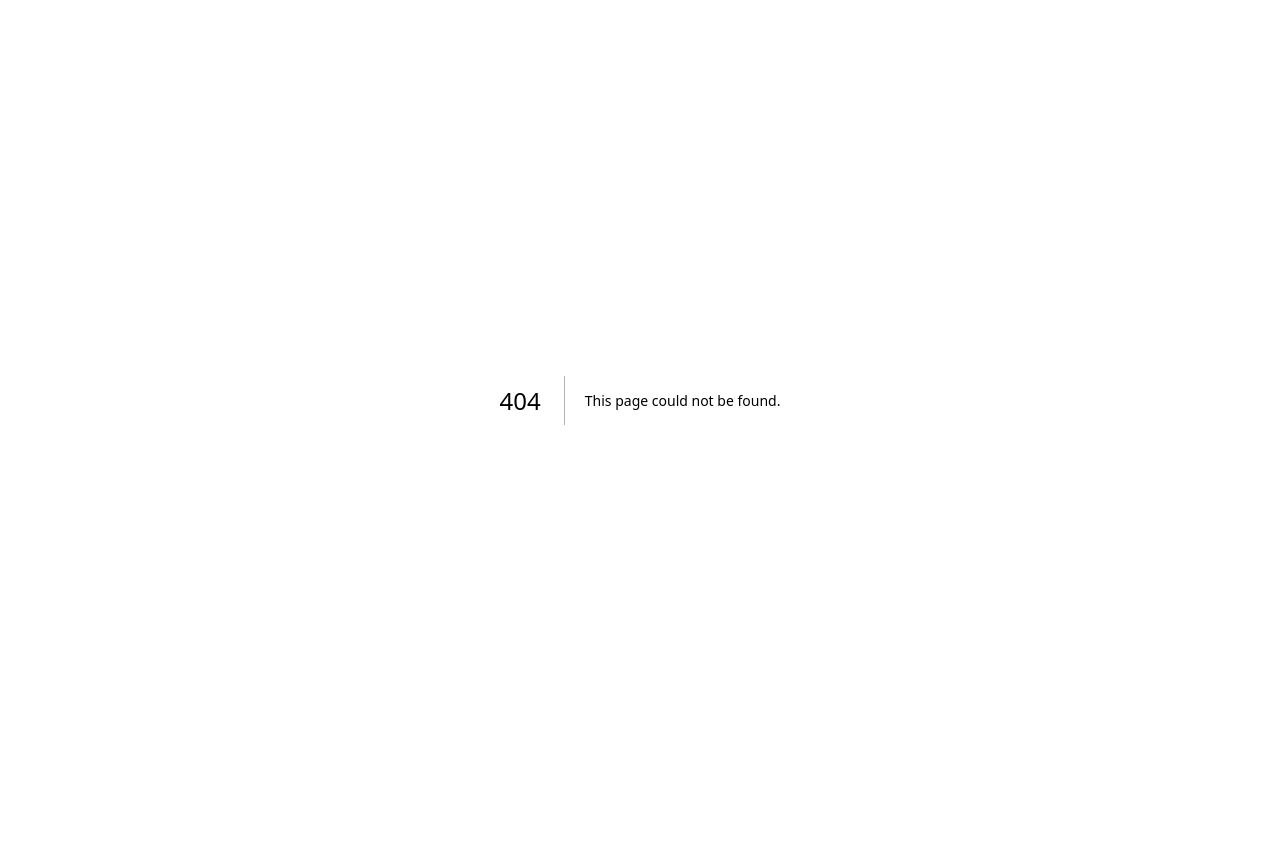
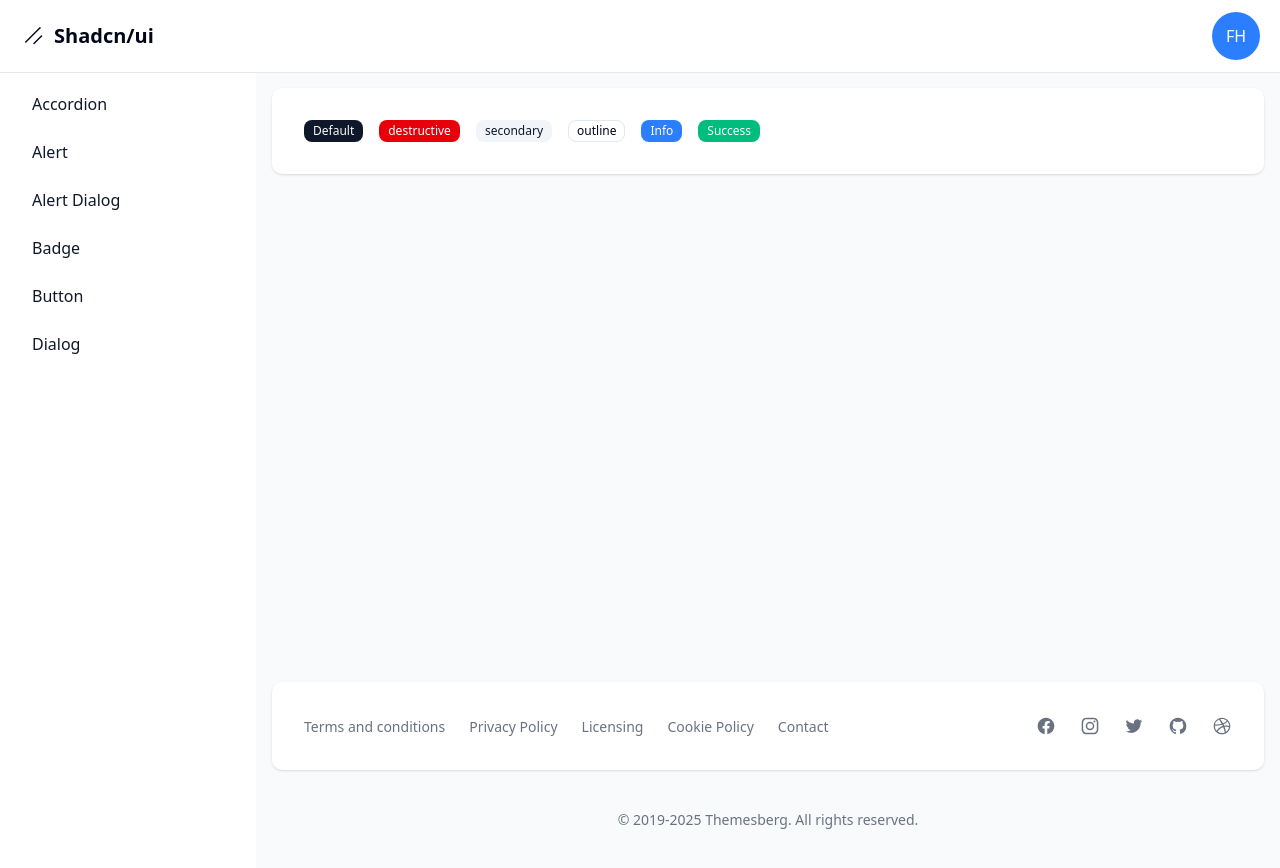
Before and after one commit to chicho69-cesar/shadcn-course, a Next.js app: page /dashboard/badge in a window 1280 px wide. Before the commit this address had no page. Before the commit the page ends 800 px from the top, so only its background shows below. Built offline with nearby package versions, Linux system fonts and the light colour scheme.

Commit message:
:sparkles: Badge

```diff
--- /dev/null
+++ b/src/app/dashboard/badge/page.tsx
@@ -0,0 +1,20 @@
+import { Badge } from "@/components/ui/badge";
+
+export default function Page() {
+  return (
+    <div className="flex gap-4">
+      <Badge capitalize>default</Badge>
+      <Badge variant="destructive">destructive</Badge>
+      <Badge variant="secondary">secondary</Badge>
+      <Badge variant="outline">outline</Badge>
+
+      <Badge capitalize variant="info">
+        info
+      </Badge>
+
+      <Badge capitalize variant="success">
+        success
+      </Badge>
+    </div>
+  )
+}
--- a/src/app/dashboard/layout.tsx
+++ b/src/app/dashboard/layout.tsx
@@ -6,7 +6,8 @@
   { name: "button", href: "button" },
   { name: "alert dialog", href: "alert-dialog" },
   { name: "dialog", href: "dialog" },
-];
+  { name: "badge", href: "badge" },
+].sort((a, b) => a.name.localeCompare(b.name));
 
 export default function DashboardLayout({
   children,
--- /dev/null
+++ b/src/components/ui/badge.tsx
@@ -0,0 +1,57 @@
+import * as React from "react"
+import { Slot } from "@radix-ui/react-slot"
+import { cva, type VariantProps } from "class-variance-authority"
+
+import { cn } from "@/lib/utils"
+
+const badgeVariants = cva(
+  "inline-flex items-center justify-center rounded-md border px-2 py-0.5 text-xs font-medium w-fit whitespace-nowrap shrink-0 [&>svg]:size-3 gap-1 [&>svg]:pointer-events-none focus-visible:border-ring focus-visible:ring-ring/50 focus-visible:ring-[3px] aria-invalid:ring-destructive/20 dark:aria-invalid:ring-destructive/40 aria-invalid:border-destructive transition-[color,box-shadow] overflow-hidden",
+  {
+    variants: {
+      variant: {
+        default:
+          "border-transparent bg-primary text-primary-foreground [a&]:hover:bg-primary/90",
+        secondary:
+          "border-transparent bg-secondary text-secondary-foreground [a&]:hover:bg-secondary/90",
+        destructive:
+          "border-transparent bg-destructive text-white [a&]:hover:bg-destructive/90 focus-visible:ring-destructive/20 dark:focus-visible:ring-destructive/40 dark:bg-destructive/60",
+        outline:
+          "text-foreground [a&]:hover:bg-accent [a&]:hover:text-accent-foreground",
+        info: "border-transparent bg-blue-500 text-white [a&]:hover:bg-blue-500/80",
+        success: "border-transparent bg-emerald-500 text-white [a&]:hover:bg-emerald-500/80",
+      },
+    },
+    defaultVariants: {
+      variant: "default",
+    },
+  }
+)
+
+function Badge({
+  className,
+  variant,
+  asChild = false,
+  capitalize = false,
+  ...props
+}: React.ComponentProps<"span"> &
+  VariantProps<typeof badgeVariants> & { asChild?: boolean, capitalize?: boolean }) {
+  const Comp = asChild ? Slot : "span"
+
+  return (
+    <Comp
+      data-slot="badge"
+      className={
+        cn(
+          badgeVariants({ variant }),
+          {
+            capitalize: capitalize,
+          },
+          className
+        )
+      }
+      {...props}
+    />
+  )
+}
+
+export { Badge, badgeVariants }
```
